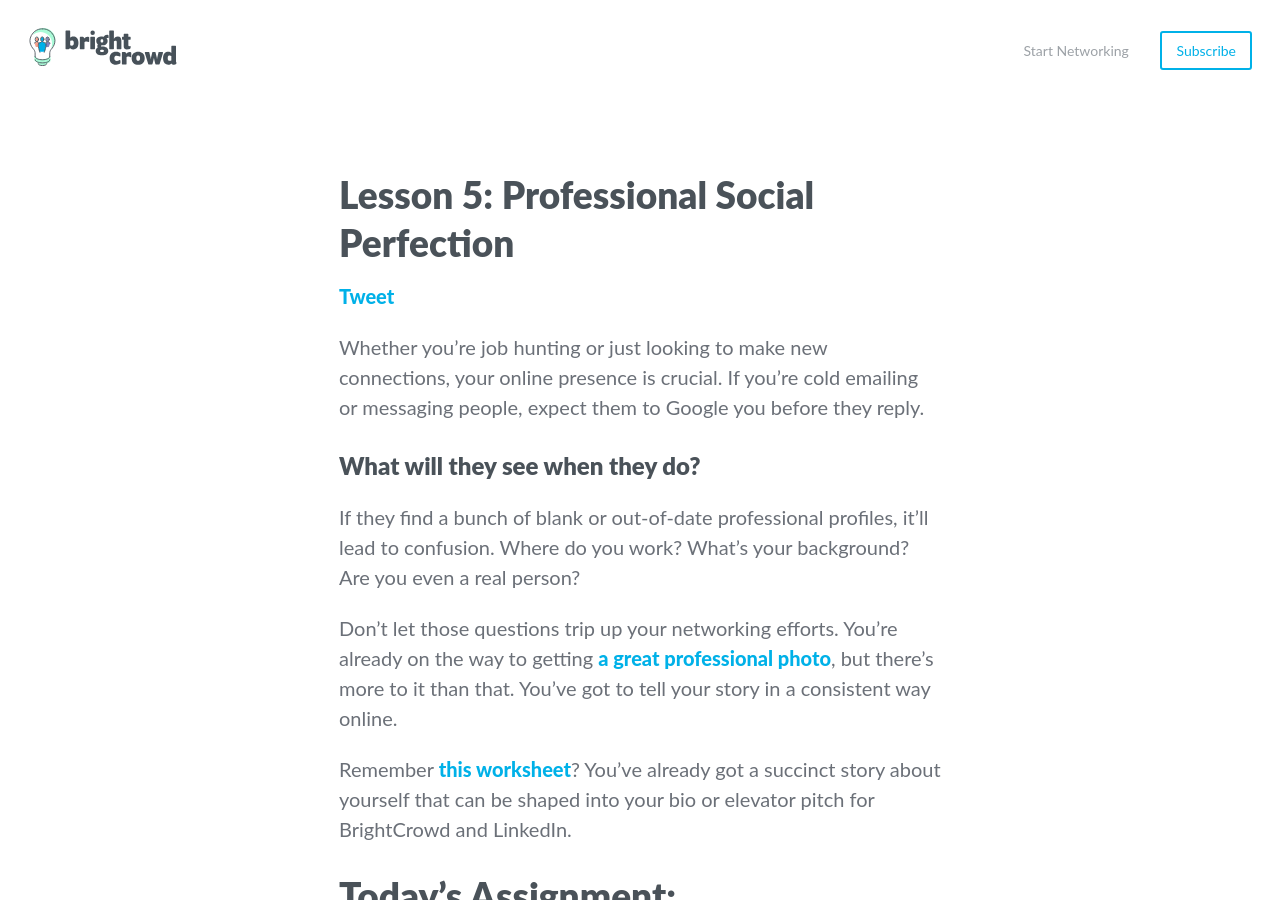
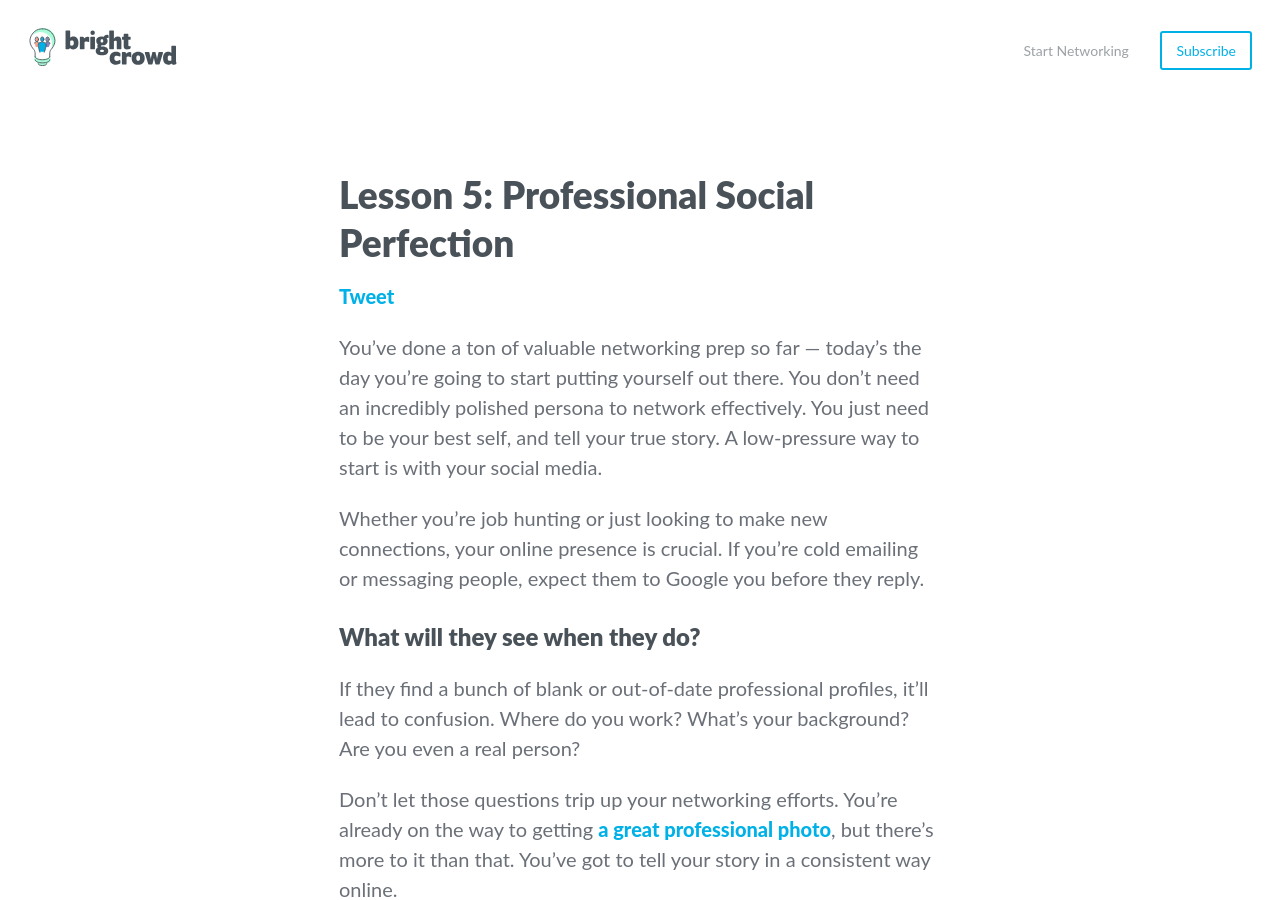
Before and after one commit to BrightCrowd/bc-blog, a Jekyll site: the page built from _courses/better-job-30-days/lesson-05.md, in a window 1280 px wide and 900 px high. Built offline with Jekyll 4.4.1, drawn with Linux system fonts in a browser that asks for light colours; some web fonts are replaced; comment, search, counter and statistics services are not loaded.

Commit message:
New paragraph

```diff
--- a/_courses/better-job-30-days/lesson-05.md
+++ b/_courses/better-job-30-days/lesson-05.md
@@ -4,6 +4,8 @@ title: "Lesson 5: Professional Social Perfection"
 categories: course lesson
 course: "The 30 Day Networking Challenge"
 ---
+
+You've done a ton of valuable networking prep so far — today's the day you're going to start putting yourself out there. You don't need an incredibly polished persona to network effectively. You just need to be your best self, and tell your true story. A low-pressure way to start is with your social media.
 
 Whether you’re job hunting or just looking to make new connections, your online presence is crucial. If you’re cold emailing or messaging people, expect them to Google you before they reply.
 
```
